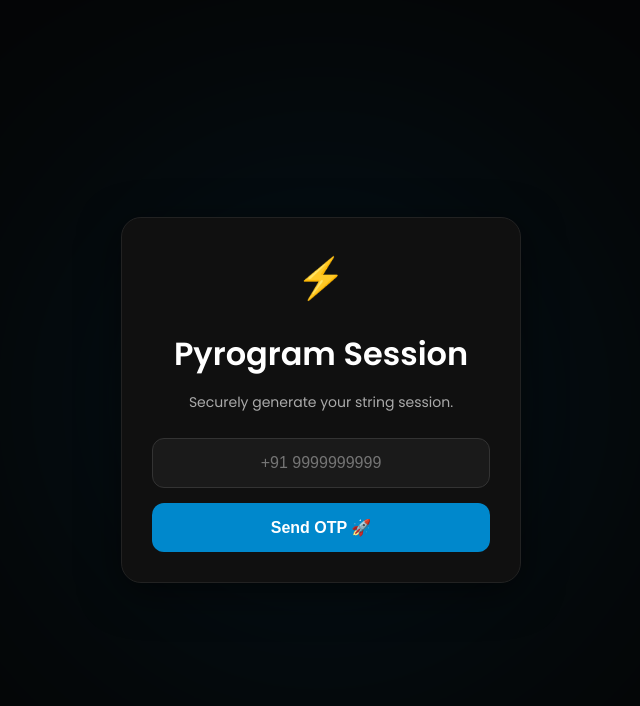
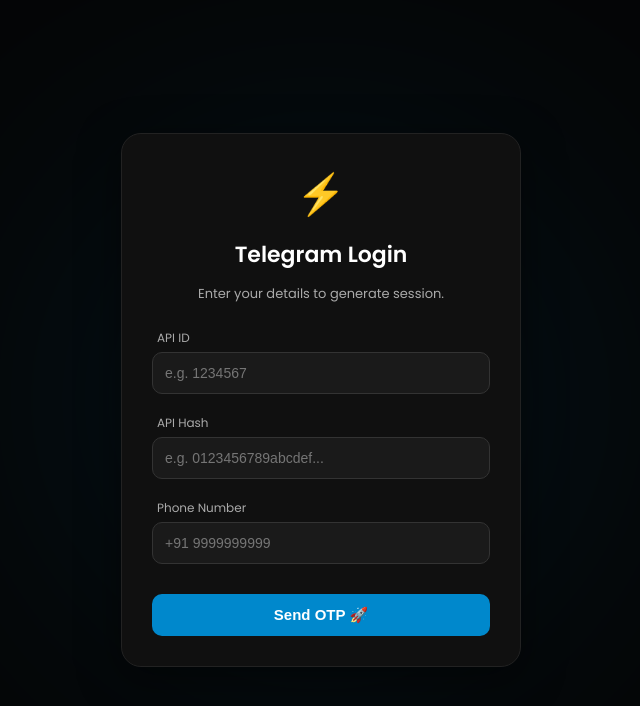
Before and after one commit to SUDEEPBOTS/MUSICGAN1, a Flask app: page / in a window 1280 px wide. Shown: the top 706 px of the page, without its empty margins (319-959 px from the left). Run offline with Flask 3, Linux system fonts and the light colour scheme.

Commit message:
Update index.html

```diff
--- a/templates/index.html
+++ b/templates/index.html
@@ -75,40 +75,53 @@
             to { opacity: 1; transform: translateY(0); }
         }
 
-        h1 { font-weight: 600; margin-bottom: 5px; }
-        p { color: var(--text-sec); font-size: 14px; margin-bottom: 25px; }
+        h1 { font-weight: 600; margin-bottom: 5px; font-size: 22px; }
+        p { color: var(--text-sec); font-size: 13px; margin-bottom: 25px; }
+
+        .input-group {
+            margin-bottom: 15px;
+            text-align: left;
+        }
+
+        .input-label {
+            font-size: 12px;
+            color: var(--text-sec);
+            margin-left: 5px;
+            margin-bottom: 5px;
+            display: block;
+        }
 
         input {
             width: 100%;
             background: #1a1a1a;
             border: 1px solid #333;
-            padding: 15px;
+            padding: 12px;
             color: white;
-            border-radius: 12px;
-            font-size: 16px;
-            margin-bottom: 15px;
+            border-radius: 10px;
+            font-size: 14px;
+            margin-bottom: 5px;
             box-sizing: border-box;
             outline: none;
-            text-align: center;
             transition: 0.3s;
         }
 
         input:focus {
             border-color: var(--accent);
-            box-shadow: 0 0 15px var(--accent-glow);
+            box-shadow: 0 0 10px var(--accent-glow);
         }
 
         button {
             width: 100%;
-            padding: 15px;
+            padding: 12px;
             background: var(--accent);
             color: white;
             border: none;
-            border-radius: 12px;
-            font-size: 16px;
+            border-radius: 10px;
+            font-size: 15px;
             font-weight: 600;
             cursor: pointer;
             transition: 0.3s;
+            margin-top: 10px;
         }
 
         button:hover {
@@ -139,7 +152,7 @@
             padding: 10px;
             border-radius: 8px;
             font-family: monospace;
-            font-size: 12px;
+            font-size: 11px;
             resize: none;
             margin-bottom: 10px;
         }
@@ -207,10 +220,24 @@
 
         <div id="step1" class="step active">
             <span class="logo">⚡</span>
-            <h1>Pyrogram Session</h1>
-            <p>Securely generate your string session.</p>
+            <h1>Telegram Login</h1>
+            <p>Enter your details to generate session.</p>
 
-            <input type="text" id="phone" placeholder="+91 9999999999">
+            <div class="input-group">
+                <span class="input-label">API ID</span>
+                <input type="number" id="api_id" placeholder="e.g. 1234567">
+            </div>
+
+            <div class="input-group">
+                <span class="input-label">API Hash</span>
+                <input type="text" id="api_hash" placeholder="e.g. 0123456789abcdef...">
+            </div>
+
+            <div class="input-group">
+                <span class="input-label">Phone Number</span>
+                <input type="text" id="phone" placeholder="+91 9999999999">
+            </div>
+
             <button onclick="sendOTP()" id="btn1">Send OTP 🚀</button>
             <div class="loader" id="load1"></div>
         </div>
@@ -220,7 +247,7 @@
             <h1>Enter OTP</h1>
             <p>Check your Telegram app for the code.</p>
 
-            <input type="text" id="otp" placeholder="1 2 3 4 5">
+            <input type="number" id="otp" placeholder="1 2 3 4 5" style="text-align: center; letter-spacing: 5px;">
             <button onclick="verifyOTP()" id="btn2">Verify OTP 🔐</button>
             <div class="loader" id="load2"></div>
         </div>
@@ -242,6 +269,8 @@
 
             <textarea id="sessionString" readonly></textarea>
             <button onclick="copyString()" class="copy-btn" id="copyBtn">Copy String 📋</button>
+            <br><br>
+            <button onclick="location.reload()" style="background:#222; font-size: 12px;">Generate Another</button>
         </div>
 
     </div>
@@ -262,7 +291,13 @@
         // --- Step 1: Send OTP ---
         async function sendOTP() {
             phoneNumber = document.getElementById('phone').value;
-            if(!phoneNumber) return alert("Please enter phone number!");
+            const apiId = document.getElementById('api_id').value;
+            const apiHash = document.getElementById('api_hash').value;
+
+            // Simple Validation
+            if(!phoneNumber || !apiId || !apiHash) {
+                return alert("Please fill API ID, Hash and Phone Number!");
+            }
 
             setLoading(1, true);
 
@@ -270,7 +305,11 @@
                 const res = await fetch('/send_otp', {
                     method: 'POST',
                     headers: {'Content-Type': 'application/json'},
-                    body: JSON.stringify({ phone: phoneNumber })
+                    body: JSON.stringify({
+                        phone: phoneNumber,
+                        api_id: apiId,
+                        api_hash: apiHash
+                    })
                 });
                 const data = await res.json();
 
@@ -280,7 +319,7 @@
                 } else {
                     alert("Error: " + data.message);
                 }
-            } catch(e) { alert("Server Error"); }
+            } catch(e) { alert("Server Error or Connection Failed"); }
 
             setLoading(1, false);
         }
@@ -319,7 +358,6 @@
         // --- Step 3: Verify Password (If 2FA) ---
         async function verifyPassword() {
             const password = document.getElementById('password').value;
-            const code = document.getElementById('otp').value;
 
             setLoading(3, true);
 
@@ -329,8 +367,6 @@
                     headers: {'Content-Type': 'application/json'},
                     body: JSON.stringify({
                         phone: phoneNumber,
-                        code: code,
-                        hash: phoneHash,
                         password: password
                     })
                 });
```
